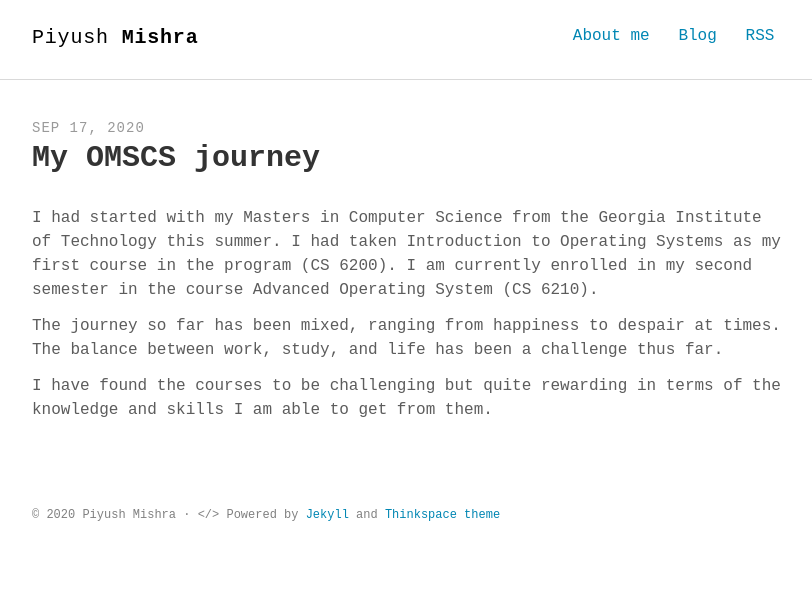
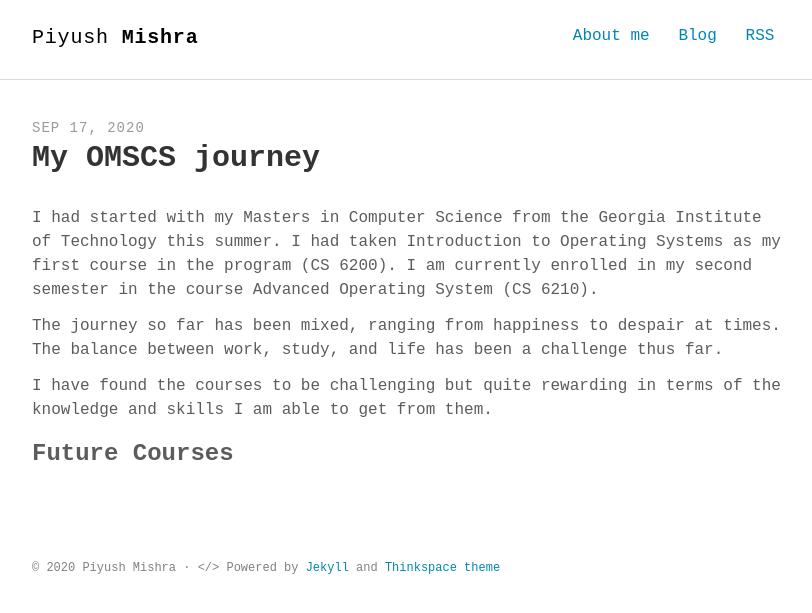
Before and after one commit to piymis/piymis.github.io, a Jekyll site: the page built from _posts/2020-09-17-my-omscs-journey.markdown, in a window 1280 px wide. Shown: the top 613 px of the page, without its empty margins (232-1044 px from the left). Built offline with Jekyll 4.4.1, drawn with Linux system fonts in a browser that asks for light colours; some web fonts are replaced; our own code applies the rules of GitHub Pages for plain Markdown files.

Commit message:
Updated My Omscs Journey

```diff
--- a/_posts/2020-09-17-my-omscs-journey.markdown
+++ b/_posts/2020-09-17-my-omscs-journey.markdown
@@ -10,3 +10,5 @@ I had started with my Masters in Computer Science from the Georgia Institute of
 The journey so far has been mixed, ranging from happiness to despair at times. The balance between work, study, and life has been a challenge thus far.
 
 I have found the courses to be challenging but quite rewarding in terms of the knowledge and skills I am able to get from them.
+
+### Future Courses
```
